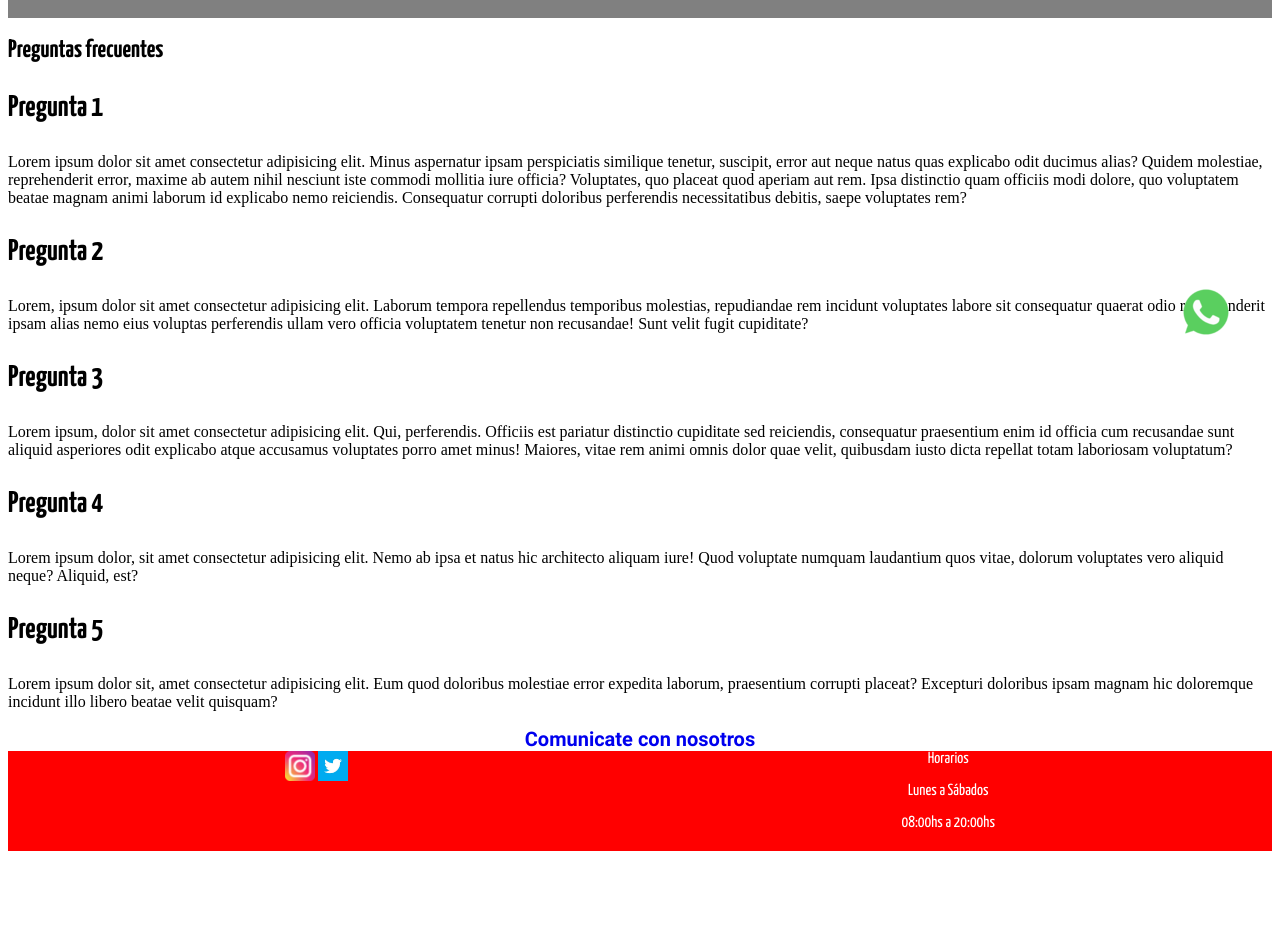
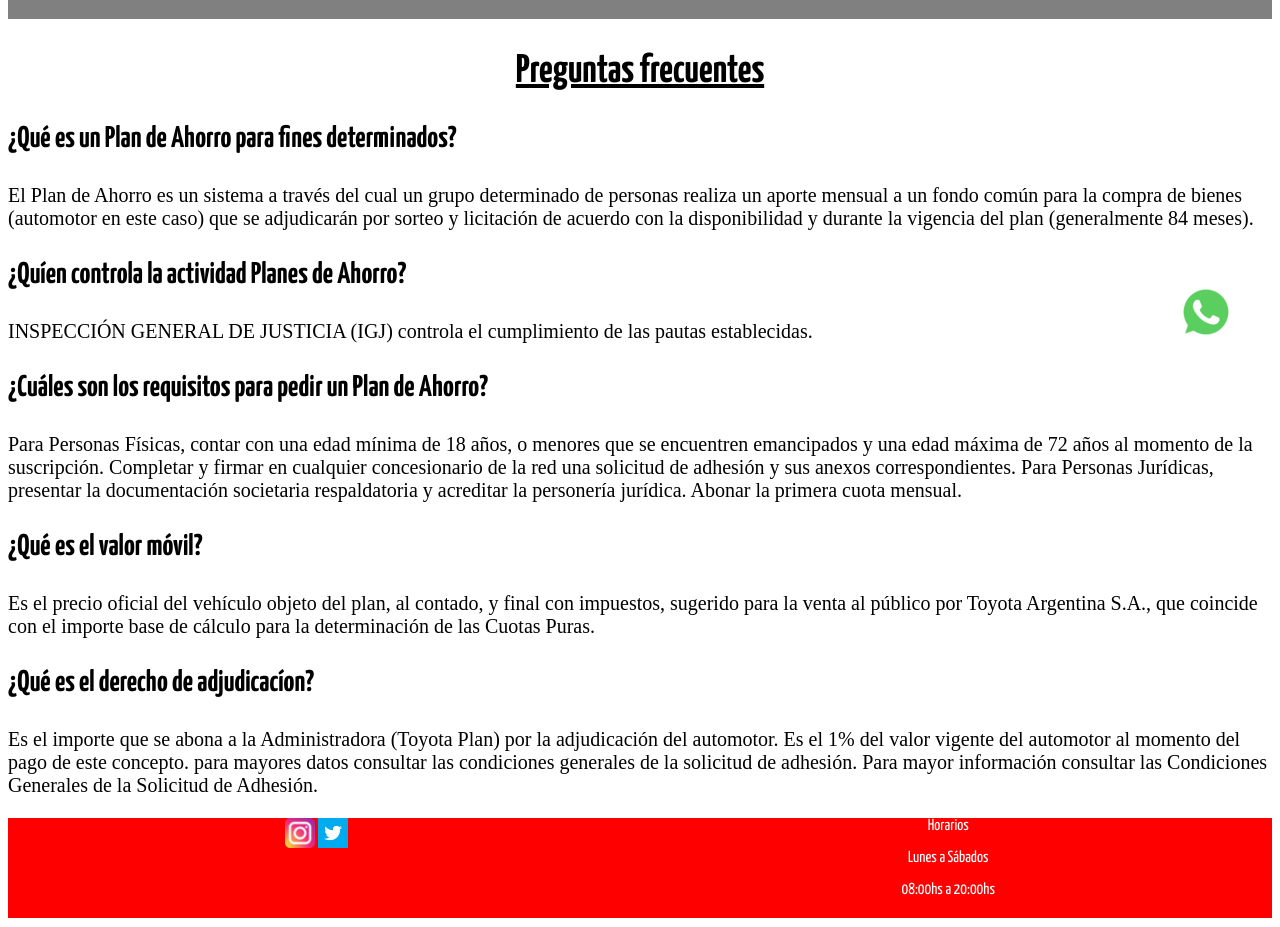
Before and after one commit to facugcastro/toyota, a plain HTML site: page pages/ayuda.html in a window 1280 px wide. Shown: the part 380-1307 px from the top of the page. Before the commit the page ends 1239 px from the top, so only its background shows below. Drawn offline with Linux system fonts and the light colour scheme.

Commit message:
agregando contenido a pag ayuda , modificando las animaciones y arreglando poblemas con grid

```diff
--- a/pages/ayuda.html
+++ b/pages/ayuda.html
@@ -10,6 +10,8 @@
 </head>
 
 <body>
+
+    <div class="grid-ayuda">
 
     <header>
 
@@ -27,46 +29,42 @@
         </nav>
     </header>
 
-    <main>
+    <main class="preguntas">
         <div class="portada">
             <h1 class="titulo-portada">Ayuda</h1>
         </div>
         <div>
-            <h2>Preguntas frecuentes</h2>
-            <h3>Pregunta 1</h3>
+            <h2 class="preguntas__h2">Preguntas frecuentes</h2>
+            <h3>
+                ¿Qué es un Plan de Ahorro para fines determinados?
+            </h3>
 
-            <p>Lorem ipsum dolor sit amet consectetur adipisicing elit. Minus aspernatur ipsam perspiciatis similique
-                tenetur, suscipit, error aut neque natus quas explicabo odit ducimus alias? Quidem molestiae,
-                reprehenderit error, maxime ab autem nihil nesciunt iste commodi mollitia iure officia? Voluptates, quo
-                placeat quod aperiam aut rem. Ipsa distinctio quam officiis modi dolore, quo voluptatem beatae magnam
-                animi laborum id explicabo nemo reiciendis. Consequatur corrupti doloribus perferendis necessitatibus
-                debitis, saepe voluptates rem?</p>
-            <h3>Pregunta 2</h3>
+            <p>El Plan de Ahorro es un sistema a través del cual un grupo determinado de personas realiza un aporte mensual a un fondo común para la compra de bienes (automotor en este caso) que se adjudicarán por sorteo y licitación de acuerdo con la disponibilidad y durante la vigencia del plan (generalmente 84 meses).</p>
 
-            <p>Lorem, ipsum dolor sit amet consectetur adipisicing elit. Laborum tempora repellendus temporibus
-                molestias, repudiandae rem incidunt voluptates labore sit consequatur quaerat odio reprehenderit ipsam
-                alias nemo eius voluptas perferendis ullam vero officia voluptatem tenetur non recusandae! Sunt velit
-                fugit cupiditate?</p>
+            <h3>
+                ¿Quíen controla la actividad Planes de Ahorro?
+            </h3>
 
-            <h3>Pregunta 3</h3>
-            <p>Lorem ipsum, dolor sit amet consectetur adipisicing elit. Qui, perferendis. Officiis est pariatur
-                distinctio cupiditate sed reiciendis, consequatur praesentium enim id officia cum recusandae sunt
-                aliquid asperiores odit explicabo atque accusamus voluptates porro amet minus! Maiores, vitae rem animi
-                omnis dolor quae velit, quibusdam iusto dicta repellat totam laboriosam voluptatum?</p>
+            <p>INSPECCIÓN GENERAL DE JUSTICIA (IGJ) controla el cumplimiento de las pautas establecidas.</p>
 
-            <h3>Pregunta 4</h3>
-            <p>Lorem ipsum dolor, sit amet consectetur adipisicing elit. Nemo ab ipsa et natus hic architecto aliquam iure! Quod voluptate numquam laudantium quos vitae, dolorum voluptates vero aliquid neque? Aliquid, est?</p>
+            <h3>
+                ¿Cuáles son los requisitos para pedir un Plan de Ahorro?
+            </h3>
+            <p>Para Personas Físicas, contar con una edad mínima de 18 años, o menores que se encuentren emancipados y una edad máxima de 72 años al momento de la suscripción. Completar y firmar en cualquier concesionario de la red una solicitud de adhesión y sus anexos correspondientes. Para Personas Jurídicas, presentar la documentación societaria respaldatoria y acreditar la personería jurídica. Abonar la primera cuota mensual.</p>
 
-            <h3>Pregunta 5</h3>
-            <p>Lorem ipsum dolor sit, amet consectetur adipisicing elit. Eum quod doloribus molestiae error expedita laborum, praesentium corrupti placeat? Excepturi doloribus ipsam magnam hic doloremque incidunt illo libero beatae velit quisquam?</p>
+            <h3>
+                ¿Qué es el valor móvil?
+            </h3>
+            <p>
+                Es el precio oficial del vehículo objeto del plan, al contado, y final con impuestos, sugerido para la venta al público por Toyota Argentina S.A., que coincide con el importe base de cálculo para la determinación de las Cuotas Puras.
+            </p>
+
+            <h3>¿Qué es el derecho de adjudicacíon?</h3>
+            <p>
+                Es el importe que se abona a la Administradora (Toyota Plan) por la adjudicación del automotor. Es el 1% del valor vigente del automotor al momento del pago de este concepto. para mayores datos consultar las condiciones generales de la solicitud de adhesión. Para mayor información consultar las Condiciones Generales de la Solicitud de Adhesión.
+            </p>
         </div>
 
-
-
-
-        <div class="contactoAyuda">
-            <a href="#Contacto">Comunicate con nosotros</a>
-        </div>
 
     </main>
 
@@ -84,7 +82,7 @@
         </div>
         <a class="wsp" href="https://web.whatsapp.com/"><img src="../multimedia/logos/wsp.png" alt="wsp logo"></a>
     </footer>
-
+ </div>
 </body>
 
 </html>
--- a/style.css
+++ b/style.css
@@ -140,6 +140,7 @@
     font-size: 30px;
 }
 
+/*grid-inicio*/
 
 .grid-inicio {
     display: grid;
@@ -252,6 +253,10 @@
     padding: 0.5%;
 }
 
+.portada h3 {
+    font-size: 30px;
+}
+
 .p {
     display: flex;
     line-height: 1;
@@ -264,6 +269,21 @@
     text-align: center;
     text-decoration: underline;
 }
+
+.preguntas__h2 {
+    text-align: center;
+    text-decoration: underline;
+    font-size: 40px;
+}
+
+.preguntas h3 {
+    font-size: 30px;
+}
+
+.preguntas p {
+    font-size: 20px;
+}
+
 
 .productos-camioneta h3 {
     text-align: center;
@@ -285,20 +305,46 @@
 
 .menuheader:hover {
     color: white;
-    transform: scale(1.2);
+    transform: scale(1.1);
     margin-right: 15%;
 }
 
 .productos img:hover {
-    transform: scale(3);
+    transform: scale(2);
     margin-left: 40%;
 }
 
 .main img:hover {
-    transform: scale(3);
+    transform: scale(2);
     margin-left: 40%;
 }
 
+/*grid ayuda*/
+.grid-ayuda {
+    display: grid;
+    height: auto;
+    width: auto;
+    gap: 1px;
+    grid-template-columns: auto;
+    grid-template-rows: repeat(5, auto);
+    grid-template-areas: "header header"
+        "main main"
+        "main main"
+        "footer footer";
+}
+
+header {
+    grid-area: header;
+}
+
+.main {
+    grid-area: main;
+}
+
+
+footer {
+    grid-area: footer;
+}
 
 /*grid pag camioneta*/
 
@@ -437,3 +483,33 @@
         grid-area: footer;
     }
 }
+
+
+
+@media screen and (min-width:1024px) {
+    .grid-ayuda {
+        display: grid;
+        height: auto;
+        width: auto;
+        gap: 1px;
+        grid-template-columns: auto auto;
+        grid-template-rows: (5, auto);
+        grid-template-areas: "header header"
+            "main main"
+            "main main"
+            "footer footer";
+    }
+
+    header {
+        grid-area: header;
+        font-size: 10px;
+    }
+
+    main {
+        grid-area: main;
+    }
+
+    footer {
+        grid-area: footer;
+    }
+}
```
